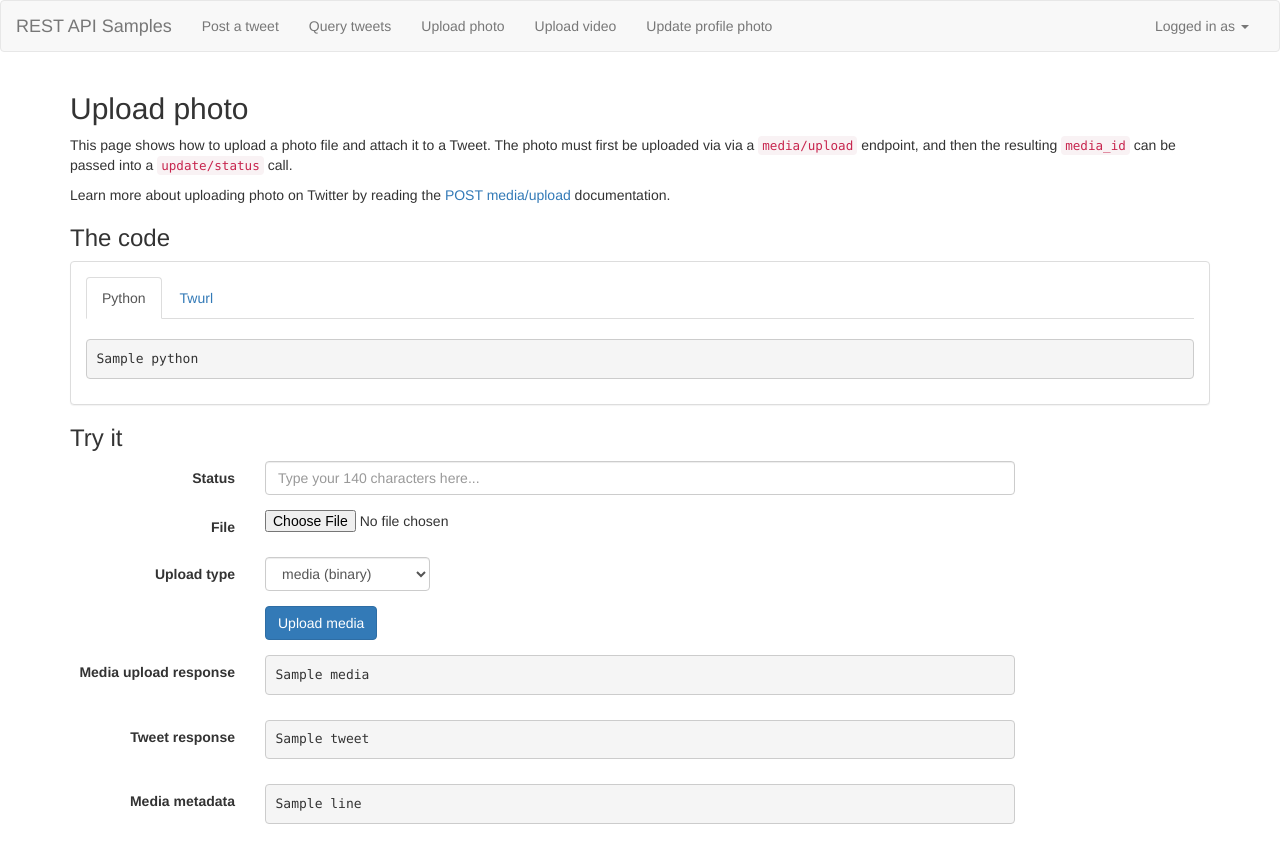
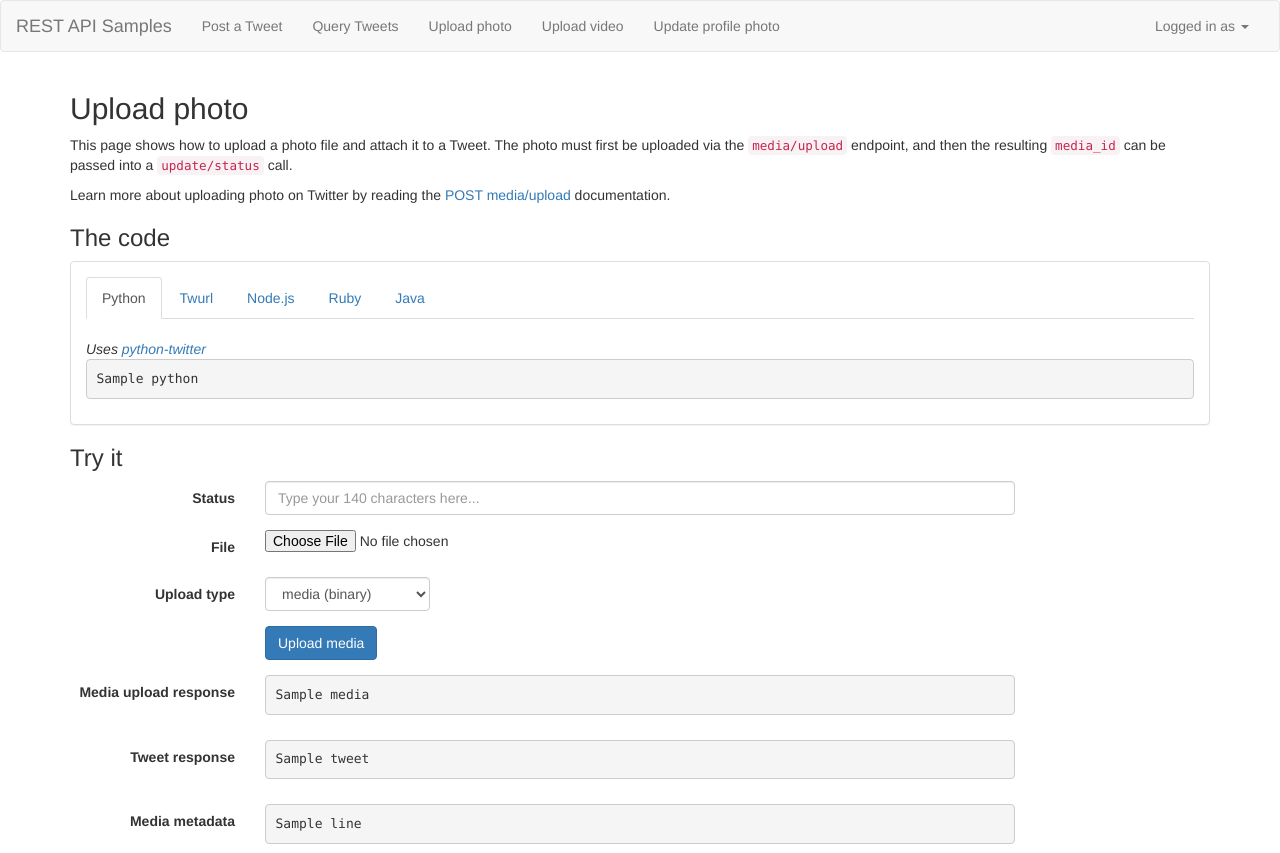
Before and after one commit to twitterml/django-rest-apis, a Django app: template templates/media_photo.html in a window 1280 px wide. Shown: the top 853 px of the page. Before the commit the page ends 824 px from the top, so only its background shows below. Run offline with Django 3.2, Linux system fonts and the light colour scheme; tables that the repository leaves empty hold one stand-in row (values such as "Sample post"); the template is opened without the code that fills it: values that come from a table or form of the project are taken from there, most other values are stand-ins (such as "Sample title", 1, 10 or a date in 2020); some libraries are stand-ins or nearby versions.

Commit message:
Added collapsible response. Added update and search examples for Node.js, Ruby, and Java. Misc copy updates.

```diff
--- a/home/views.py
+++ b/home/views.py
@@ -36,9 +36,8 @@ def home(request):
 def tweet(request):
 
     examples = {}
-    examples["twurl"] = "twurl -d 'status=This is a test tweet' /1.1/statuses/update.json"
+    examples["twurl"] = "twurl -d 'status=This is a test Tweet' /1.1/statuses/update.json"
     examples["python"] = """
-
 import twitter
 
 api = twitter.Api(
@@ -48,8 +47,34 @@ api = twitter.Api(
     access_token_key='YOUR_ACCESS_KEY',
     access_token_secret='YOUR_ACCESS_SECRET')
 
-api.PostUpdates("This is a test tweet")
+api.PostUpdates("This is a test Tweet")
+"""
+    examples["nodejs"] = """
+var Twit = require('twit')
 
+var T = new Twit({
+    consumer_key:         'YOUR_CONSUMER_KEY'
+  , consumer_secret:      'YOUR_CONSUMER_SECRET'
+  , access_token:         'YOUR_ACCESS_KEY'
+  , access_token_secret:  'YOUR_ACCESS_SECRET'
+})
+
+T.post('statuses/update', { status: 'This is a test Tweet' }, function(err, data, response) {
+  console.log(data)
+})
+"""
+    examples["ruby"] = """
+client = Twitter::REST::Client.new do |config|
+  config.consumer_key        = "YOUR_CONSUMER_KEY"
+  config.consumer_secret     = "YOUR_CONSUMER_SECRET"
+  config.access_token        = "YOUR_ACCESS_TOKEN"
+  config.access_token_secret = "YOUR_ACCESS_SECRET"
+end
+
+client.update("This is a test Tweet")
+"""
+    examples["java"] = """
+<script src="https://gist-it.appspot.com/github/yusuke/twitter4j/blob/master/twitter4j-examples/src/main/java/twitter4j/examples/tweets/UpdateStatus.java"></script>
 """
 
     status = request.REQUEST.get("status", None)
@@ -60,7 +85,7 @@ api.PostUpdates("This is a test tweet")
     if status:
         response = api.PostUpdates(status)[0].AsDict()
 
-    context = {'request': request, 'examples': examples, 'response': response }
+    context = {'request': request, 'examples': examples, 'response': response, 'response_pretty': json.dumps(response) }
     return render_to_response('tweet.html', context, context_instance=RequestContext(request))
 
 @login_required
@@ -73,7 +98,6 @@ def query(request):
     examples = {}
     examples["twurl"] = "twurl -d 'screen_name=%s' /1.1/statuses/home_timeline.json" % (screen_name)
     examples["python"] = """
-
 import twitter
 
 api = twitter.Api(
@@ -84,8 +108,34 @@ api = twitter.Api(
     access_token_secret='YOUR_ACCESS_SECRET')
 
 statuses = api.GetUserTimeline(screen_name='%s', count=200)
+""" % (screen_name)
+    examples["nodejs"] = """
+var Twit = require('twit')
 
+var T = new Twit({
+    consumer_key:         'YOUR_CONSUMER_KEY'
+  , consumer_secret:      'YOUR_CONSUMER_SECRET'
+  , access_token:         'YOUR_ACCESS_KEY'
+  , access_token_secret:  'YOUR_ACCESS_SECRET'
+})
+
+T.get('statuses/user_timeline', { screen_name: '%s', count: 200 },  function (err, data, response) {
+  console.log(data)
+})
 """ % (screen_name)
+    examples["ruby"] = """
+client = Twitter::REST::Client.new do |config|
+  config.consumer_key        = "YOUR_CONSUMER_KEY"
+  config.consumer_secret     = "YOUR_CONSUMER_SECRET"
+  config.access_token        = "YOUR_ACCESS_TOKEN"
+  config.access_token_secret = "YOUR_ACCESS_SECRET"
+end
+
+client.user_timeline("%s", {count: 200})
+""" % (screen_name)
+    examples["java"] = """
+<script src="https://gist-it.appspot.com/github/yusuke/twitter4j/blob/master/twitter4j-examples/src/main/java/twitter4j/examples/timeline/GetUserTimeline.java"></script>
+"""
 
     api = get_twitter(request.user)
 
@@ -134,6 +184,8 @@ data['media'] = open(str("/path/to/file"), 'rb').read()
 response = api._RequestUrl(url, 'POST', data=data)
 
 """
+    examples["nodejs"] = ""
+
     return media(request, "photo", examples, 'media_photo.html')
 
 @login_required
@@ -165,6 +217,7 @@ View the code on Github to see how the chunking and media/upload endpoint works:
 https://github.com/twitterdev/django-rest-apis/blob/master/home/views.py
 
 """
+    examples["nodejs"] = ""
 
     return media(request, "video", examples, 'media_video.html')
 
--- /dev/null
+++ b/static/js/renderjson.js
@@ -0,0 +1,190 @@
+// Copyright © 2013-2014 David Caldwell <david@porkrind.org>
+//
+// Permission to use, copy, modify, and/or distribute this software for any
+// purpose with or without fee is hereby granted, provided that the above
+// copyright notice and this permission notice appear in all copies.
+//
+// THE SOFTWARE IS PROVIDED "AS IS" AND THE AUTHOR DISCLAIMS ALL WARRANTIES
+// WITH REGARD TO THIS SOFTWARE INCLUDING ALL IMPLIED WARRANTIES OF
+// MERCHANTABILITY AND FITNESS. IN NO EVENT SHALL THE AUTHOR BE LIABLE FOR ANY
+// SPECIAL, DIRECT, INDIRECT, OR CONSEQUENTIAL DAMAGES OR ANY DAMAGES
+// WHATSOEVER RESULTING FROM LOSS OF USE, DATA OR PROFITS, WHETHER IN AN ACTION
+// OF CONTRACT, NEGLIGENCE OR OTHER TORTIOUS ACTION, ARISING OUT OF OR IN
+// CONNECTION WITH THE USE OR PERFORMANCE OF THIS SOFTWARE.
+
+// Usage
+// -----
+// The module exports one entry point, the `renderjson()` function. It takes in
+// the JSON you want to render as a single argument and returns an HTML
+// element.
+//
+// Options
+// -------
+// renderjson.set_icons("+", "-")
+//   This Allows you to override the disclosure icons.
+//
+// renderjson.set_show_to_level(level)
+//   Pass the number of levels to expand when rendering. The default is 0, which
+//   starts with everything collapsed. As a special case, if level is the string
+//   "all" then it will start with everything expanded.
+//
+// renderjson.set_max_string_length(length)
+//   Strings will be truncated and made expandable if they are longer than
+//   `length`. As a special case, if `length` is the string "none" then
+//   there will be no truncation. The default is "none".
+//
+// renderjson.set_sort_objects(sort_bool)
+//   Sort objects by key (default: false)
+//
+// Theming
+// -------
+// The HTML output uses a number of classes so that you can theme it the way
+// you'd like:
+//     .disclosure    ("⊕", "⊖")
+//     .syntax        (",", ":", "{", "}", "[", "]")
+//     .string        (includes quotes)
+//     .number
+//     .boolean
+//     .key           (object key)
+//     .keyword       ("null", "undefined")
+//     .object.syntax ("{", "}")
+//     .array.syntax  ("[", "]")
+
+var module;
+(module||{}).exports = renderjson = (function() {
+    var themetext = function(/* [class, text]+ */) {
+        var spans = [];
+        while (arguments.length)
+            spans.push(append(span(Array.prototype.shift.call(arguments)),
+                              text(Array.prototype.shift.call(arguments))));
+        return spans;
+    };
+    var append = function(/* el, ... */) {
+        var el = Array.prototype.shift.call(arguments);
+        for (var a=0; a<arguments.length; a++)
+            if (arguments[a].constructor == Array)
+                append.apply(this, [el].concat(arguments[a]));
+            else
+                el.appendChild(arguments[a]);
+        return el;
+    };
+    var prepend = function(el, child) {
+        el.insertBefore(child, el.firstChild);
+        return el;
+    }
+    var isempty = function(obj) { for (var k in obj) if (obj.hasOwnProperty(k)) return false;
+                                  return true; }
+    var text = function(txt) { return document.createTextNode(txt) };
+    var div = function() { return document.createElement("div") };
+    var span = function(classname) { var s = document.createElement("span");
+                                     if (classname) s.className = classname;
+                                     return s; };
+    var A = function A(txt, classname, callback) { var a = document.createElement("a");
+                                                   if (classname) a.className = classname;
+                                                   a.appendChild(text(txt));
+                                                   a.href = '#';
+                                                   a.onclick = function() { callback(); return false; };
+                                                   return a; };
+
+    function _renderjson(json, indent, dont_indent, show_level, max_string, sort_objects) {
+        var my_indent = dont_indent ? "" : indent;
+
+        var disclosure = function(open, placeholder, close, type, builder) {
+            var content;
+            var empty = span(type);
+            var show = function() { if (!content) append(empty.parentNode,
+                                                         content = prepend(builder(),
+                                                                           A(renderjson.hide, "disclosure",
+                                                                             function() { content.style.display="none";
+                                                                                          empty.style.display="inline"; } )));
+                                    content.style.display="inline";
+                                    empty.style.display="none"; };
+            append(empty,
+                   A(renderjson.show, "disclosure", show),
+                   themetext(type+ " syntax", open),
+                   A(placeholder, null, show),
+                   themetext(type+ " syntax", close));
+
+            var el = append(span(), text(my_indent.slice(0,-1)), empty);
+            if (show_level > 0)
+                show();
+            return el;
+        };
+
+        if (json === null) return themetext(null, my_indent, "keyword", "null");
+        if (json === void 0) return themetext(null, my_indent, "keyword", "undefined");
+
+        if (typeof(json) == "string" && json.length > max_string)
+            return disclosure('"', json.substr(0,max_string)+" ...", '"', "string", function () {
+                return append(span("string"), themetext(null, my_indent, "string", JSON.stringify(json)));
+            });
+
+        if (typeof(json) != "object") // Strings, numbers and bools
+            return themetext(null, my_indent, typeof(json), JSON.stringify(json));
+
+        if (json.constructor == Array) {
+            if (json.length == 0) return themetext(null, my_indent, "array syntax", "[]");
+
+            return disclosure("[", " ... ", "]", "array", function () {
+                var as = append(span("array"), themetext("array syntax", "[", null, "\n"));
+                for (var i=0; i<json.length; i++)
+                    append(as,
+                           _renderjson(json[i], indent+"    ", false, show_level-1, max_string, sort_objects),
+                           i != json.length-1 ? themetext("syntax", ",") : [],
+                           text("\n"));
+                append(as, themetext(null, indent, "array syntax", "]"));
+                return as;
+            });
+        }
+
+        // object
+        if (isempty(json))
+            return themetext(null, my_indent, "object syntax", "{}");
+
+        return disclosure("{", "...", "}", "object", function () {
+            var os = append(span("object"), themetext("object syntax", "{", null, "\n"));
+            for (var k in json) var last = k;
+            var keys = Object.keys(json);
+            if (sort_objects)
+                keys = keys.sort();
+            for (var i in keys) {
+                var k = keys[i];
+                append(os, themetext(null, indent+"    ", "key", '"'+k+'"', "object syntax", ': '),
+                       _renderjson(json[k], indent+"    ", true, show_level-1, max_string, sort_objects),
+                       k != last ? themetext("syntax", ",") : [],
+                       text("\n"));
+            }
+            append(os, themetext(null, indent, "object syntax", "}"));
+            return os;
+        });
+    }
+
+    var renderjson = function renderjson(json)
+    {
+        var pre = append(document.createElement("pre"), _renderjson(json, "", false, renderjson.show_to_level, renderjson.max_string_length, renderjson.sort_objects));
+        pre.className = "renderjson";
+        return pre;
+    }
+    renderjson.set_icons = function(show, hide) { renderjson.show = show;
+                                                  renderjson.hide = hide;
+                                                  return renderjson; };
+    renderjson.set_show_to_level = function(level) { renderjson.show_to_level = typeof level == "string" &&
+                                                                                level.toLowerCase() === "all" ? Number.MAX_VALUE
+                                                                                                              : level;
+                                                     return renderjson; };
+    renderjson.set_max_string_length = function(length) { renderjson.max_string_length = typeof length == "string" &&
+                                                                                         length.toLowerCase() === "none" ? Number.MAX_VALUE
+                                                                                                                         : length;
+                                                          return renderjson; };
+    renderjson.set_sort_objects = function(sort_bool) { renderjson.sort_objects = sort_bool;
+                                                        return renderjson; };
+    // Backwards compatiblity. Use set_show_to_level() for new code.
+    renderjson.set_show_by_default = function(show) { renderjson.show_to_level = show ? Number.MAX_VALUE : 0;
+                                                      return renderjson; };
+    //renderjson.set_icons('⊕', '⊖');
+    renderjson.set_icons('+', '-'); // @jbulava edit
+    renderjson.set_show_by_default(false);
+    renderjson.set_sort_objects(false);
+    renderjson.set_max_string_length("none");
+    return renderjson;
+})();
--- a/templates/_examples.html
+++ b/templates/_examples.html
@@ -5,6 +5,9 @@
   <ul class="nav nav-tabs" role="tablist">
     <li role="presentation" class="active"><a href="#example_python" aria-controls="example_python" role="tab" data-toggle="tab">Python</a></li>
     <li role="presentation"><a href="#example_twurl" aria-controls="example_twurl" role="tab" data-toggle="tab">Twurl</a></li>
+    <li role="presentation"><a href="#example_nodejs" aria-controls="example_nodejs" role="tab" data-toggle="tab">Node.js</a></li>
+    <li role="presentation"><a href="#example_ruby" aria-controls="example_ruby" role="tab" data-toggle="tab">Ruby</a></li>
+    <li role="presentation"><a href="#example_java" aria-controls="example_java" role="tab" data-toggle="tab">Java</a></li>
   </ul>
 
 <br>
@@ -13,13 +16,34 @@
   <div class="tab-content">
     <div role="tabpanel" class="tab-pane active" id="example_python">
 
-<pre>{{examples.python}}</pre>
+      <i>Uses <a href="https://github.com/bear/python-twitter">python-twitter</a></i>
+      <pre>{{examples.python}}</pre>
 
     </div>
     <div role="tabpanel" class="tab-pane" id="example_twurl">
 
-<h5>Request</h5>
-<pre>{{examples.twurl}}</pre>
+      <i>Uses <a href="https://github.com/twitter/twurl">twurl</a> (Twitter command line tool)</i>
+      <pre>{{examples.twurl}}</pre>
+
+    </div>
+    <div role="tabpanel" class="tab-pane" id="example_nodejs">
+
+    <i>Uses <a href="https://github.com/ttezel/twit">twit</a></i>
+      <pre>{{examples.nodejs}}</pre>
+
+    </div>
+    <div role="tabpanel" class="tab-pane" id="example_ruby">
+
+      <i>Uses <a href="https://rubygems.org/gems/twitter">twitter gem</a></i>
+      <pre>{{examples.ruby}}</pre>
+
+    </div>
+    <div role="tabpanel" class="tab-pane" id="example_java">
+
+      <i>Uses <a href="https://github.com/yusuke/twitter4j/">Twitter4J</a></i>
+      {% autoescape off %}
+          {{examples.java}}
+      {% endautoescape %}
 
     </div>
   </div>
--- a/templates/base.html
+++ b/templates/base.html
@@ -8,6 +8,7 @@
     <link rel="stylesheet" href="https://maxcdn.bootstrapcdn.com/bootstrap/3.2.0/css/bootstrap.min.css">
     <script src="https://ajax.googleapis.com/ajax/libs/jquery/1.9.0/jquery.min.js"></script>
     <script src="https://maxcdn.bootstrapcdn.com/bootstrap/3.2.0/js/bootstrap.min.js"></script>
+    <script type="text/javascript" src="/static/js/renderjson.js"></script>
 </HEAD>
 <body>
 
@@ -27,8 +28,8 @@
     <!-- Collect the nav links, forms, and other content for toggling -->
     <div class="collapse navbar-collapse" id="bs-example-navbar-collapse-1">
       <ul class="nav navbar-nav">
-        <li {% if request.get_full_path = "/tweet" %}class="active"{% endif %}><a href="/tweet">Post a tweet</a></li>
-        <li {% if request.get_full_path = "/query" %}class="active"{% endif %}><a href="/query">Query tweets</a></li>
+        <li {% if request.get_full_path = "/tweet" %}class="active"{% endif %}><a href="/tweet">Post a Tweet</a></li>
+        <li {% if request.get_full_path = "/query" %}class="active"{% endif %}><a href="/query">Query Tweets</a></li>
         <li {% if request.get_full_path = "/media/photo" %}class="active"{% endif %}><a href="/media/photo">Upload photo</a></li>
         <li {% if request.get_full_path = "/media/video" %}class="active"{% endif %}><a href="/media/video">Upload video</a></li>
         <li {% if request.get_full_path = "/profile" %}class="active"{% endif %}><a href="/profile">Update profile photo</a></li>
--- a/templates/home.html
+++ b/templates/home.html
@@ -9,8 +9,8 @@
 <p>This is a collection of Twitter API samples, covering common use cases such as:
 
 <ul>
-<li><a href="/tweet">Post a tweet</a>
-<li><a href="/query">Query tweets</a>
+<li><a href="/tweet">Post a Tweet</a>
+<li><a href="/query">Query Tweets</a>
 <li><a href="/media/photo">Upload photo</a>
 <li><a href="/media/video">Upload video</a>
 <li><a href="/profile">Update profile photo</a>
--- a/templates/media_photo.html
+++ b/templates/media_photo.html
@@ -7,7 +7,7 @@
 <h2>Upload photo</h2>
 
 <p>This page shows how to upload a photo file and attach it to a Tweet. The photo must first be uploaded via
-via a <code>media/upload</code> endpoint, and then the resulting <code>media_id</code> can be passed into a
+the <code>media/upload</code> endpoint, and then the resulting <code>media_id</code> can be passed into a
 <code>update/status</code> call.
 </p>
 </p>
```
Also changed, not shown: templates/tweet.html (+16 -3 lines).
